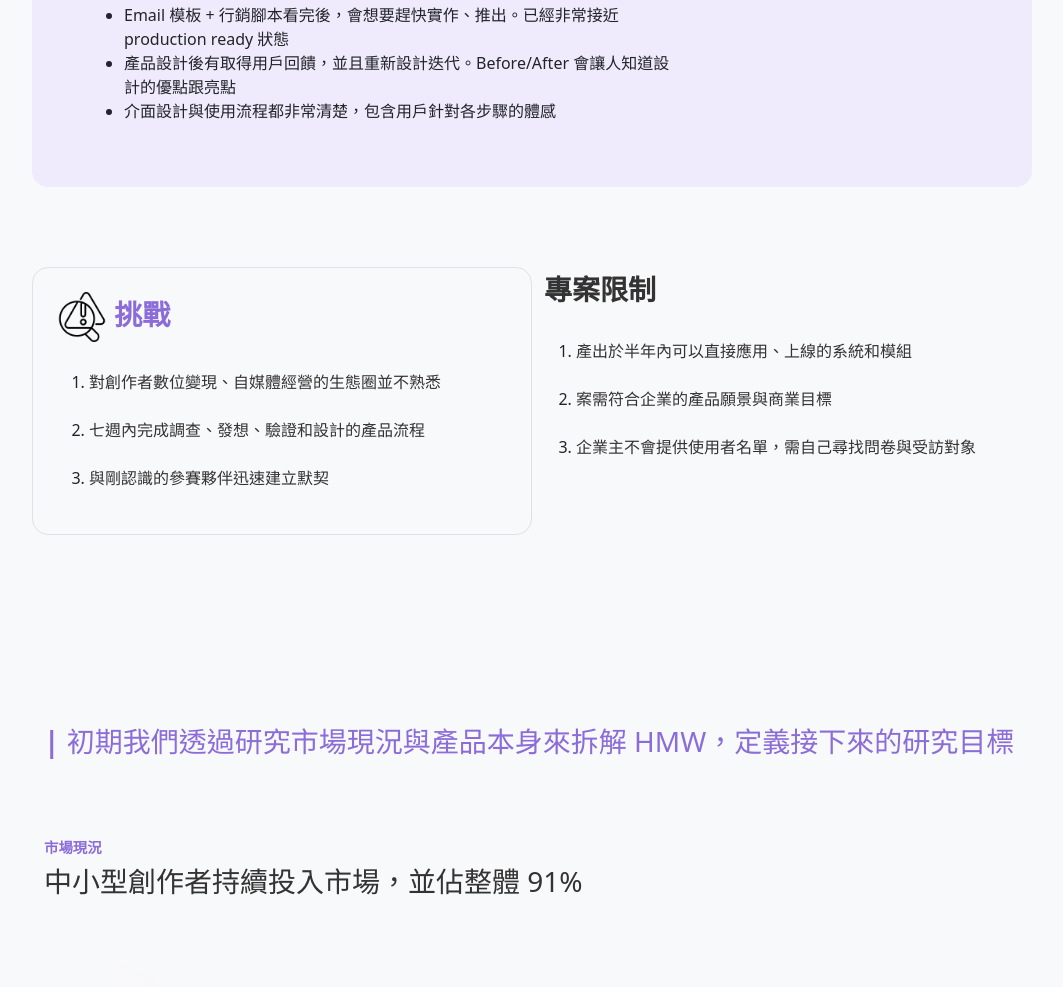
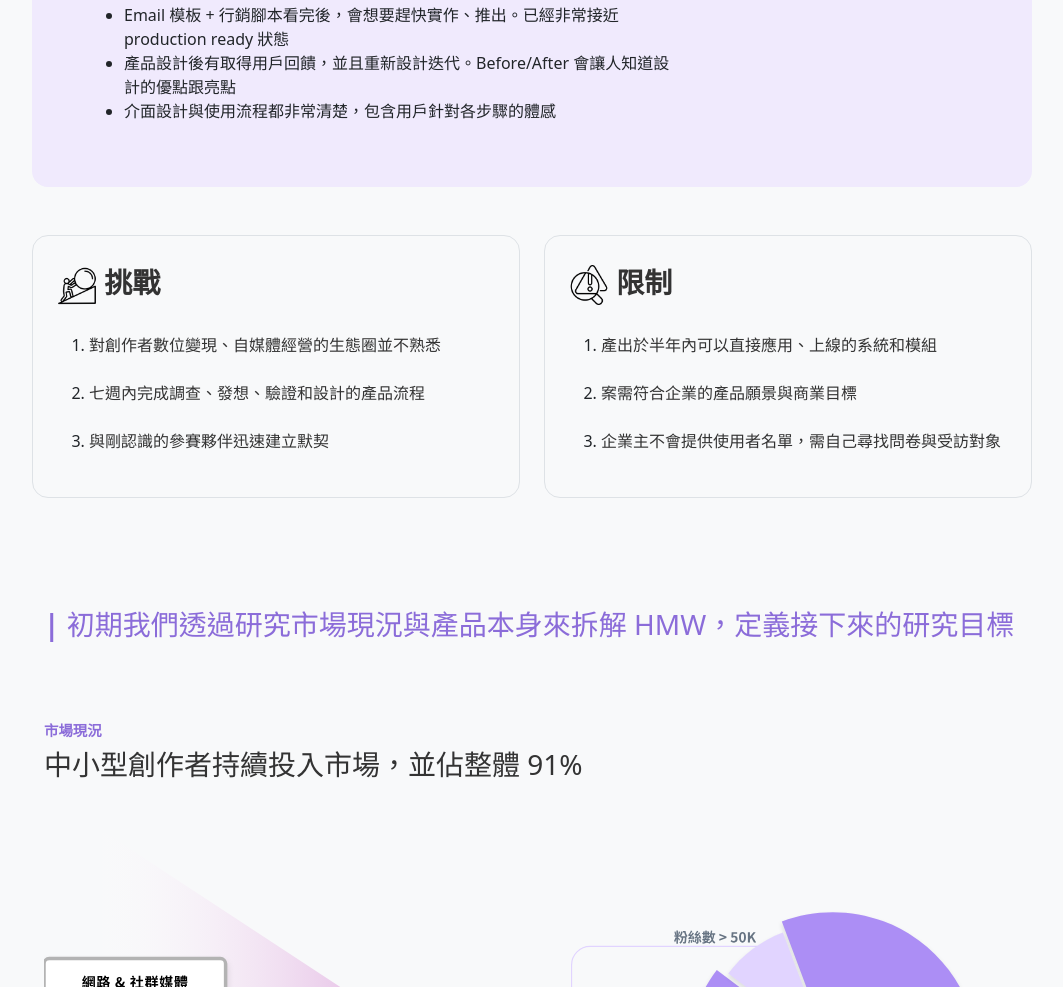
Before and after one commit to Yi-Jung0430/Yi-Jung, a website: page portaly.html in a window 1280 px wide. Shown: the part 2391-3378 px from the top of the page, without its empty margins (108-1171 px from the left). Drawn offline with nearby package versions, Linux system fonts and the light colour scheme; a web font is replaced by a local one.

Commit message:
修改portaly

```diff
--- a/portaly.html
+++ b/portaly.html
@@ -152,8 +152,10 @@
       </div>
       <div class="col-4 text-center">
         <p class="text-center text-portaly font-weight-bold">
-          <svg xmlns="http://www.w3.org/2000/svg" width="22" height="22" fill="currentColor" class="bi bi-1-circle-fill" viewBox="0 0 16 16">
-            <path d="M16 8A8 8 0 1 1 0 8a8 8 0 0 1 16 0M9.283 4.002H7.971L6.072 5.385v1.271l1.834-1.318h.065V12h1.312z"/>
+          <svg xmlns="http://www.w3.org/2000/svg" width="22" height="22" fill="currentColor" class="bi bi-1-circle-fill"
+            viewBox="0 0 16 16">
+            <path
+              d="M16 8A8 8 0 1 1 0 8a8 8 0 0 1 16 0M9.283 4.002H7.971L6.072 5.385v1.271l1.834-1.318h.065V12h1.312z" />
           </svg>
           E-mail 蒐集模板
         </p>
@@ -161,8 +163,10 @@
       </div>
       <div class="col-4 text-center">
         <p class="text-center text-portaly font-weight-bold">
-          <svg xmlns="http://www.w3.org/2000/svg" width="22" height="22" fill="currentColor" class="bi bi-2-circle-fill" viewBox="0 0 16 16">
-            <path d="M16 8A8 8 0 1 1 0 8a8 8 0 0 1 16 0M6.646 6.24c0-.691.493-1.306 1.336-1.306.756 0 1.313.492 1.313 1.236 0 .697-.469 1.23-.902 1.705l-2.971 3.293V12h5.344v-1.107H7.268v-.077l1.974-2.22.096-.107c.688-.763 1.287-1.428 1.287-2.43 0-1.266-1.031-2.215-2.613-2.215-1.758 0-2.637 1.19-2.637 2.402v.065h1.271v-.07Z"/>
+          <svg xmlns="http://www.w3.org/2000/svg" width="22" height="22" fill="currentColor" class="bi bi-2-circle-fill"
+            viewBox="0 0 16 16">
+            <path
+              d="M16 8A8 8 0 1 1 0 8a8 8 0 0 1 16 0M6.646 6.24c0-.691.493-1.306 1.336-1.306.756 0 1.313.492 1.313 1.236 0 .697-.469 1.23-.902 1.705l-2.971 3.293V12h5.344v-1.107H7.268v-.077l1.974-2.22.096-.107c.688-.763 1.287-1.428 1.287-2.43 0-1.266-1.031-2.215-2.613-2.215-1.758 0-2.637 1.19-2.637 2.402v.065h1.271v-.07Z" />
           </svg>
           行銷 E-mail
         </p>
@@ -170,8 +174,10 @@
       </div>
       <div class="col-4 text-center">
         <p class="text-center text-portaly font-weight-bold">
-          <svg xmlns="http://www.w3.org/2000/svg" width="22" height="22" fill="currentColor" class="bi bi-3-circle-fill" viewBox="0 0 16 16">
-            <path d="M16 8A8 8 0 1 1 0 8a8 8 0 0 1 16 0m-8.082.414c.92 0 1.535.54 1.541 1.318.012.791-.615 1.36-1.588 1.354-.861-.006-1.482-.469-1.54-1.066H5.104c.047 1.177 1.05 2.144 2.754 2.144 1.653 0 2.954-.937 2.93-2.396-.023-1.278-1.031-1.846-1.734-1.916v-.07c.597-.1 1.505-.739 1.482-1.876-.03-1.177-1.043-2.074-2.637-2.062-1.675.006-2.59.984-2.625 2.12h1.248c.036-.556.557-1.054 1.348-1.054.785 0 1.348.486 1.348 1.195.006.715-.563 1.237-1.342 1.237h-.838v1.072h.879Z"/>
+          <svg xmlns="http://www.w3.org/2000/svg" width="22" height="22" fill="currentColor" class="bi bi-3-circle-fill"
+            viewBox="0 0 16 16">
+            <path
+              d="M16 8A8 8 0 1 1 0 8a8 8 0 0 1 16 0m-8.082.414c.92 0 1.535.54 1.541 1.318.012.791-.615 1.36-1.588 1.354-.861-.006-1.482-.469-1.54-1.066H5.104c.047 1.177 1.05 2.144 2.754 2.144 1.653 0 2.954-.937 2.93-2.396-.023-1.278-1.031-1.846-1.734-1.916v-.07c.597-.1 1.505-.739 1.482-1.876-.03-1.177-1.043-2.074-2.637-2.062-1.675.006-2.59.984-2.625 2.12h1.248c.036-.556.557-1.054 1.348-1.054.785 0 1.348.486 1.348 1.195.006.715-.563 1.237-1.342 1.237h-.838v1.072h.879Z" />
           </svg>
           創作者曝光計畫
         </p>
@@ -253,14 +259,11 @@
   <!-- 專案背景 #background -->
   <section id="background" class="box">
     <div class="container">
-
-
-
-      <div class="row justify-content-center py-lg-8 py-6">
-        <div class="col-6 border rounded-4 p-4" style="border-color: #7b5bcd;" >
-
-          <h6 class="h3 font-weight-bold text-portaly">
-            <img src="image/portaly/problem-solving.png" alt="icon" width="50px">
+      <div class="row mt-5">
+        <div class="col-6 ps-0">
+          <div class="border rounded-4 p-4">
+            <h6 class="h3 font-weight-bold">
+              <img src="image/portaly/uphill.png" alt="icon" width="40px">
               挑戰
             </h6>
             <ol class="mt-4">
@@ -275,8 +278,13 @@
               </li>
             </ol>
           </div>
-        <div class="col-6 box">
-          <h6 class="h3 font-weight-bold">專案限制</h6>
+        </div>
+        <div class="col-6 pe-0">
+          <div class="border rounded-4 p-4">
+            <h6 class="h3 font-weight-bold">
+              <img src="image/portaly/problem-solving.png" alt="icon" width="40px">
+              限制
+            </h6>
             <ol class="mt-4">
               <li>
                 <p>產出於半年內可以直接應用、上線的系統和模組</p>
@@ -288,6 +296,7 @@
                 <p>企業主不會提供使用者名單，需自己尋找問卷與受訪對象</p>
               </li>
             </ol>
+          </div>
         </div>
       </div>
     </div>
```
Lines whose indentation alone changed are shown as unchanged.
